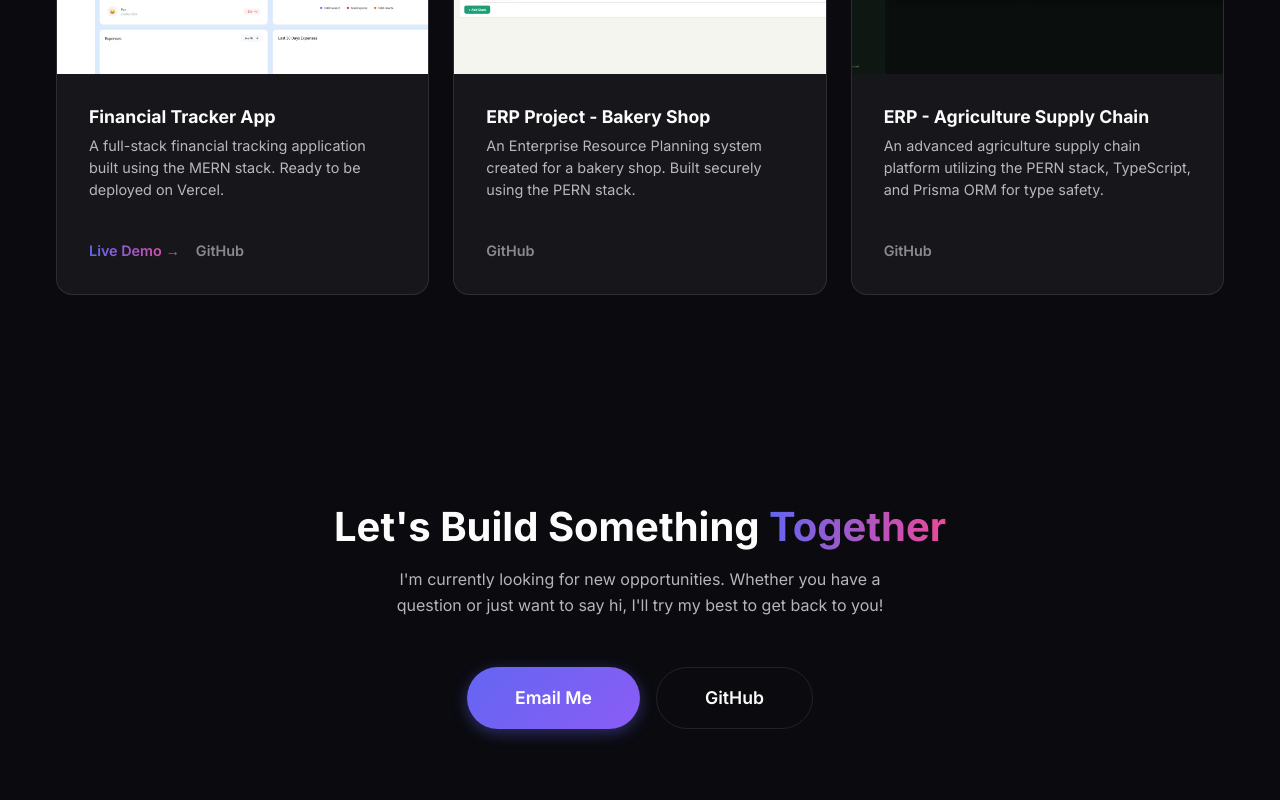
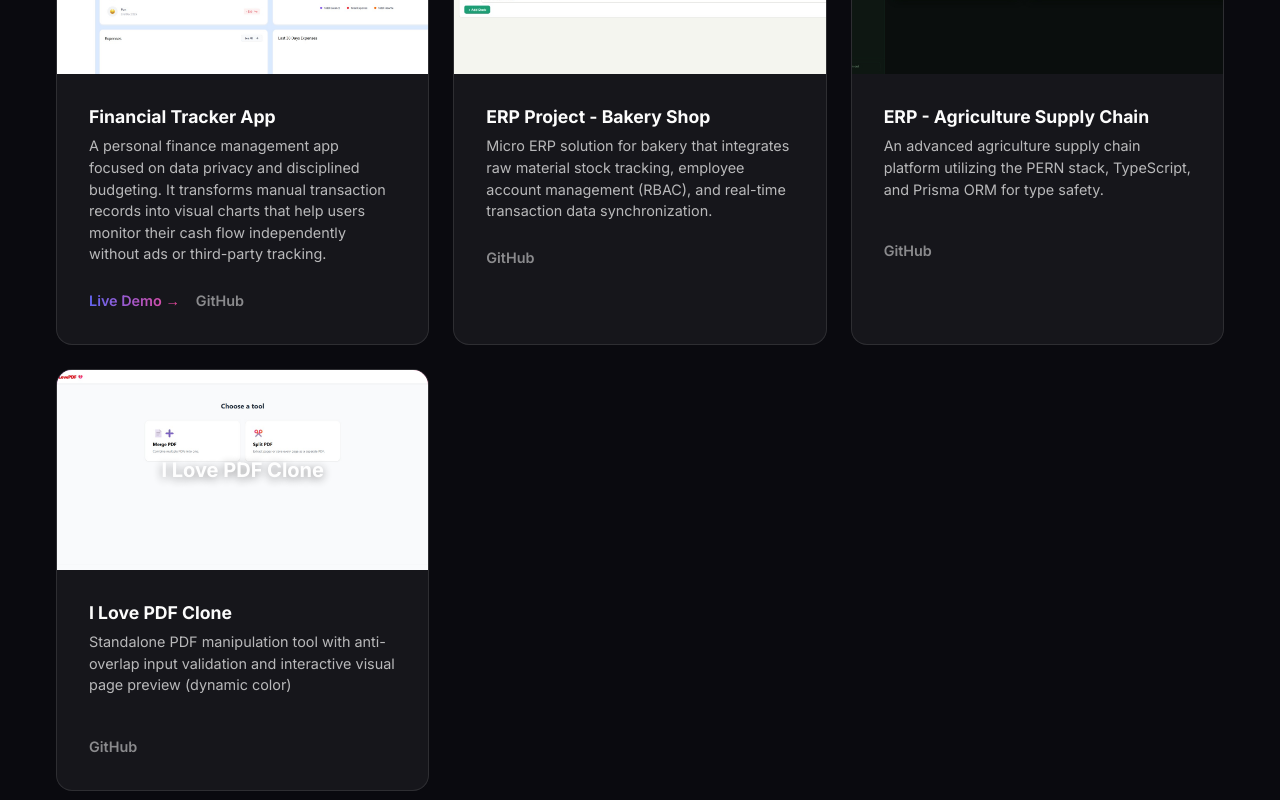
Before and after one commit to kevinariel1/kevinariel1-web, a Next.js app: page / in a window 1280 px wide. Shown: the part 1680-2480 px from the top of the page. Built offline with nearby package versions, Linux system fonts and the light colour scheme.

Commit message:
add pdf clone

```diff
--- a/src/app/page.tsx
+++ b/src/app/page.tsx
@@ -148,16 +148,16 @@
 const PROJECTS = [
   {
     title: 'Financial Tracker App',
-    desc: 'A full-stack financial tracking application built using the MERN stack. Ready to be deployed on Vercel.',
+    desc: 'A personal finance management app focused on data privacy and disciplined budgeting. It transforms manual transaction records into visual charts that help users monitor their cash flow independently without ads or third-party tracking.',
     link: 'https://financial-tracker-alpha-eight.vercel.app/',
     github: 'https://github.com/kevinariel1/financial-tracker.git',
     color1: '#4facfe',
     color2: '#00f2fe',
-    image: 'financial_tracker.jpeg' // Change this to your actual screenshot filename in the public folder
+    image: 'financial_tracker.jpeg'
   },
   {
     title: 'ERP Project - Bakery Shop',
-    desc: 'An Enterprise Resource Planning system created for a bakery shop. Built securely using the PERN stack.',
+    desc: 'Micro ERP solution for bakery that integrates raw material stock tracking, employee account management (RBAC), and real-time transaction data synchronization.',
     link: '',
     github: 'https://github.com/kevinariel1/bakery-erp.git',
     color1: '#f093fb',
@@ -172,5 +172,14 @@
     color1: '#43e97b',
     color2: '#38f9d7',
     image: 'agritech.jpeg'
+  },
+  {
+    title: 'I Love PDF Clone',
+    desc: 'Standalone PDF manipulation tool with anti-overlap input validation and interactive visual page preview (dynamic color)',
+    link: '',
+    github: 'https://github.com/kevinariel1/ILovePDF-clone.git',
+    color1: '#f093fb',
+    color2: '#f5576c',
+    image: 'pdfclone.jpeg'
   }
 ];
```
Also changed, not shown: build_error.txt (added), build_error_utf8.txt (added), public/pdfclone.jpeg (added).
